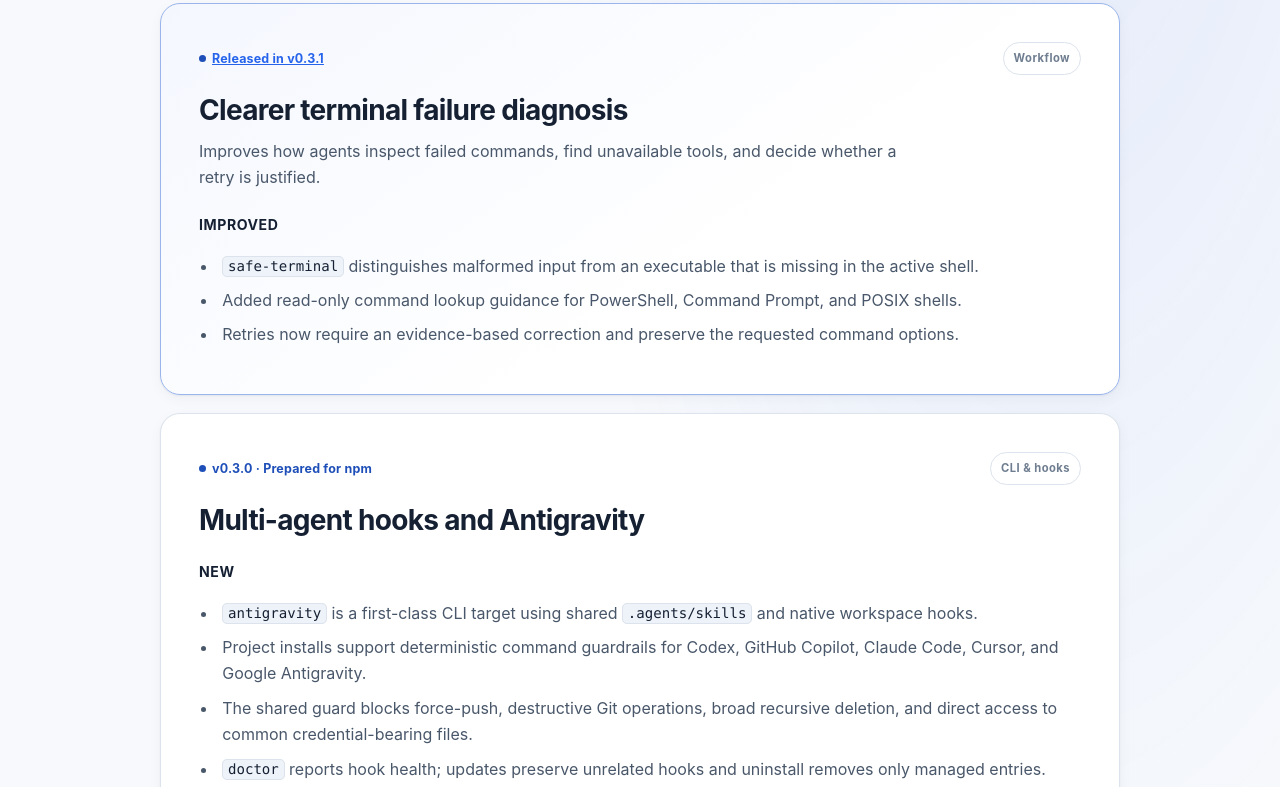
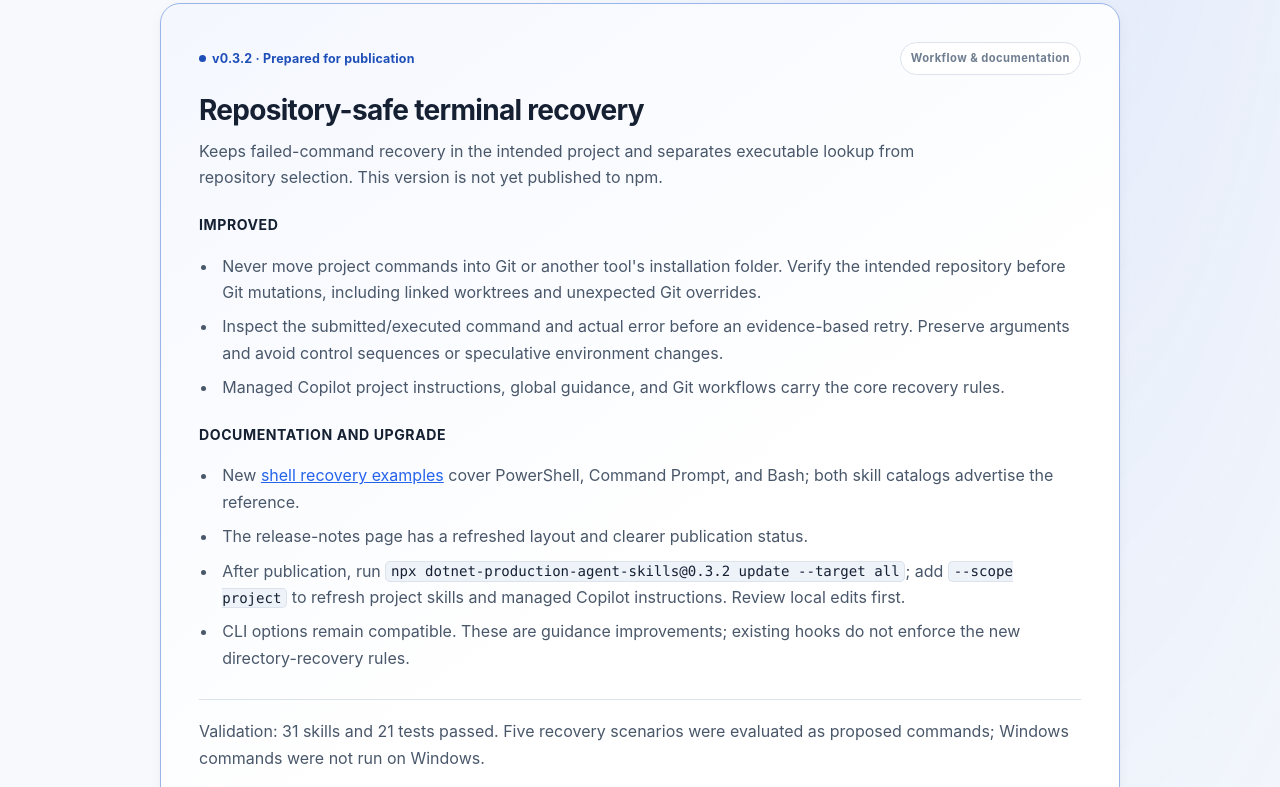
Before and after one commit to dprakash2101/dotnet-production-agent-skills, a website: page docs/release-notes.html in a window 1280 px wide. Shown: the part 671-1458 px from the top of the page. Drawn offline with Linux system fonts and the light colour scheme.

Commit message:
Show prepared v0.3.2 release on release notes page

```diff
--- a/docs/release-notes.html
+++ b/docs/release-notes.html
@@ -40,7 +40,27 @@
 
       <div class="release-list-heading"><span>Recent updates</span><span>Newest first</span></div>
 
-      <article class="release-entry release-entry-featured" aria-labelledby="terminal-title">
+      <article class="release-entry release-entry-featured" aria-labelledby="v032-title">
+        <div class="release-entry-topline"><p class="release-status status-prepared">v0.3.2 · Prepared for publication</p><span class="release-type">Workflow &amp; documentation</span></div>
+        <h2 id="v032-title">Repository-safe terminal recovery</h2>
+        <p class="release-summary">Keeps failed-command recovery in the intended project and separates executable lookup from repository selection. This version is not yet published to npm.</p>
+        <h3>Improved</h3>
+        <ul>
+          <li>Never move project commands into Git or another tool's installation folder. Verify the intended repository before Git mutations, including linked worktrees and unexpected Git overrides.</li>
+          <li>Inspect the submitted/executed command and actual error before an evidence-based retry. Preserve arguments and avoid control sequences or speculative environment changes.</li>
+          <li>Managed Copilot project instructions, global guidance, and Git workflows carry the core recovery rules.</li>
+        </ul>
+        <h3>Documentation and upgrade</h3>
+        <ul>
+          <li>New <a href="https://github.com/dprakash2101/dotnet-production-agent-skills/blob/main/skills/safe-terminal/references/shell-recovery.md">shell recovery examples</a> cover PowerShell, Command Prompt, and Bash; both skill catalogs advertise the reference.</li>
+          <li>The release-notes page has a refreshed layout and clearer publication status.</li>
+          <li>After publication, run <code>npx dotnet-production-agent-skills@0.3.2 update --target all</code>; add <code>--scope project</code> to refresh project skills and managed Copilot instructions. Review local edits first.</li>
+          <li>CLI options remain compatible. These are guidance improvements; existing hooks do not enforce the new directory-recovery rules.</li>
+        </ul>
+        <p class="release-verification">Validation: 31 skills and 21 tests passed. Five recovery scenarios were evaluated as proposed commands; Windows commands were not run on Windows.</p>
+      </article>
+
+      <article class="release-entry" aria-labelledby="terminal-title">
         <div class="release-entry-topline"><p class="release-status status-published"><a href="https://www.npmjs.com/package/dotnet-production-agent-skills/v/0.3.1">Released in v0.3.1</a></p><span class="release-type">Workflow</span></div>
         <h2 id="terminal-title">Clearer terminal failure diagnosis</h2>
         <p class="release-summary">Improves how agents inspect failed commands, find unavailable tools, and decide whether a retry is justified.</p>
```
